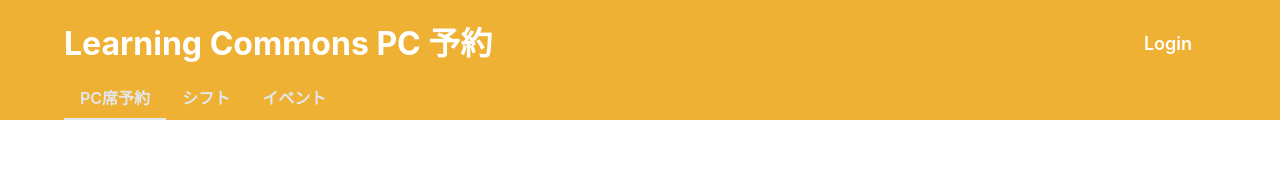
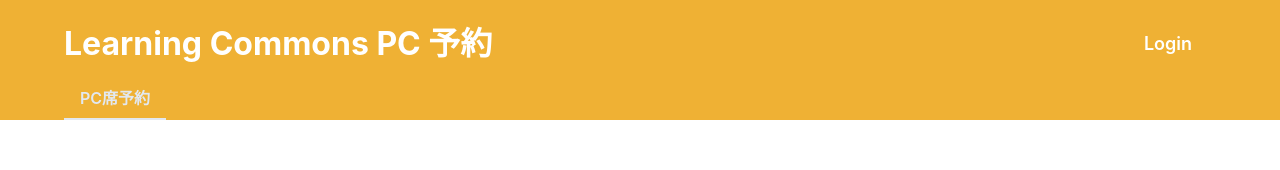
Before and after one commit to Yuta123456/reservation-pc-seat, a Next.js app: page / in a window 1280 px wide. Shown: the top 170 px of the page. Built offline with nearby package versions, Linux system fonts and the light colour scheme; no server answers; the database is empty; what recoil-persist would draw is missing.

Commit message:
tab減らす

```diff
--- a/src/components/Tabs.tsx
+++ b/src/components/Tabs.tsx
@@ -14,7 +14,8 @@ const tabStyle = {
   },
 };
 
-const tabsName = ["PC席予約", "シフト", "イベント"];
+// const tabsName = ["PC席予約", "シフト", "イベント"];
+const tabsName = ["PC席予約"];
 export const Navbar = () => {
   const pathname = usePathname();
   const newTabIndex = urls.indexOf(pathname || "/");
```
